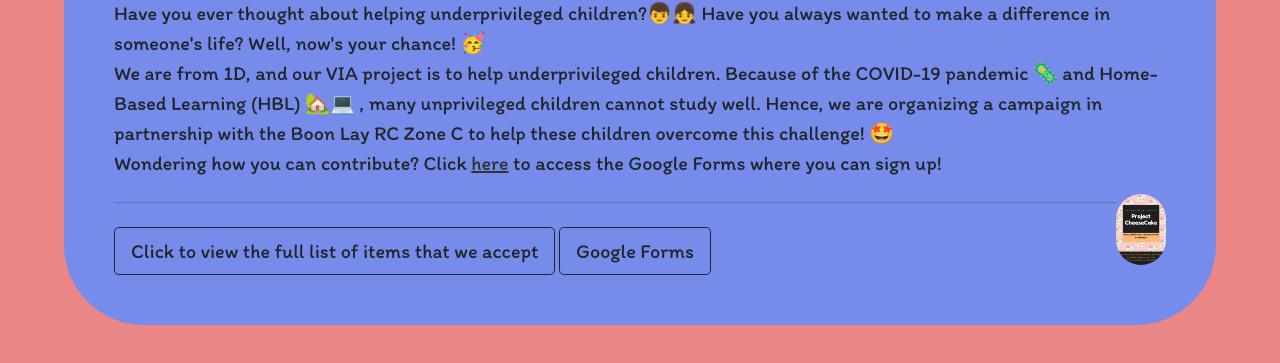
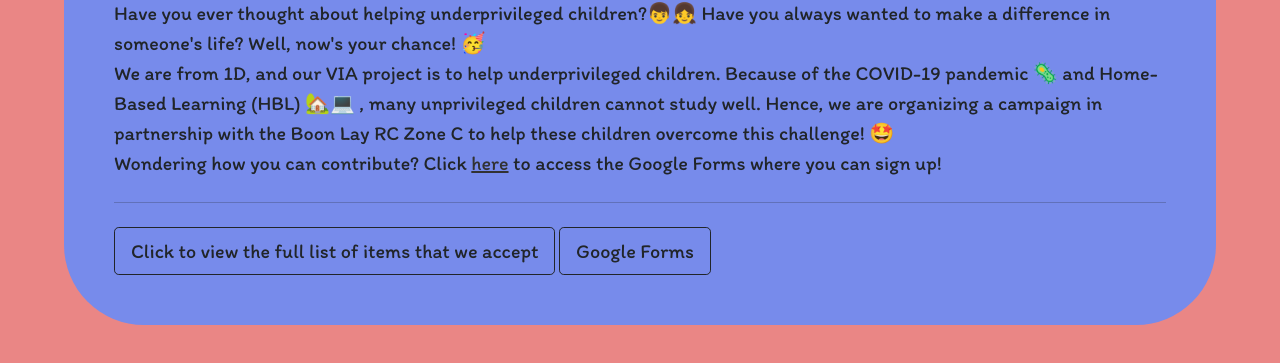
Before and after one commit to 1dvia/charitytoolbox, a plain HTML site: page index.html in a window 1280 px wide. Shown: the part 271-634 px from the top of the page. Drawn offline with nearby package versions, Linux system fonts and the light colour scheme.

Commit message:
Update index.html

```diff
--- a/index.html
+++ b/index.html
@@ -28,9 +28,6 @@ We are from 1D, and our VIA project is to help underprivileged children. Because
 
 Wondering how you can contribute? Click <a class="link1d" href="https://docs.google.com/forms/d/e/1FAIpQLSfL18KizZpsWSKDc8VvDvRUks-U_oTtFDinTg5HxLHILBvLpA/viewform?usp=sf_link">here</a> to access the Google Forms where you can sign up!</p>
       </div>
-      <div class="poster">
-        <img class="pcposterimg" src="Project CheeseCake.png" />
-      </div>
     </div>
 
     <hr class="my-4">
```
